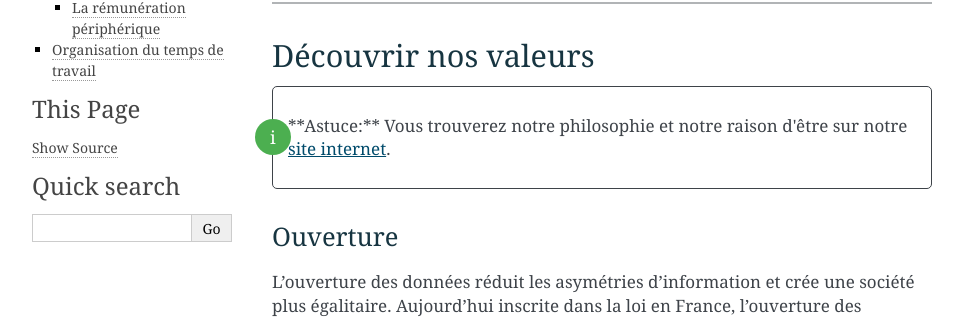
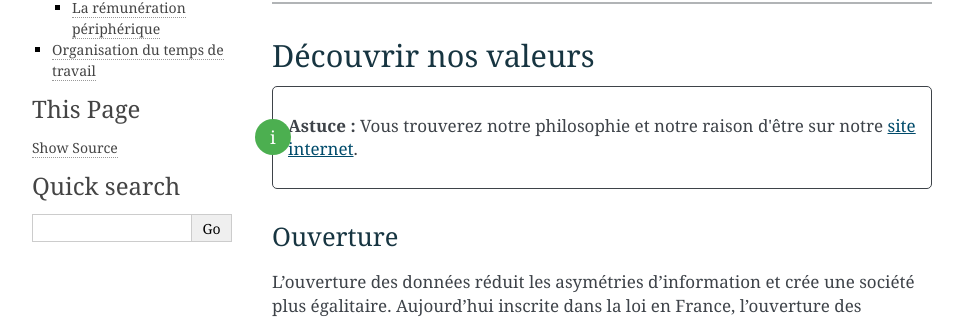
Before and after one commit to datactivist/documentation-datactivist, a Sphinx documentation site: the page built from docs/source/travailler-chez-datactivist.md, in a window 1280 px wide and 900 px high. Shown: the part 391-710 px from the top of the window, without its empty margins (148-1111 px from the left). Built offline with Sphinx 7.4.7, drawn with Linux system fonts in a browser that asks for light colours.

```diff
--- a/docs/source/travailler-chez-datactivist.md
+++ b/docs/source/travailler-chez-datactivist.md
@@ -12,7 +12,7 @@ Notre mission : réduire les asymétries d’information et permettre à chacun
 
 ## Découvrir nos valeurs
 <aside class="admonition">
-   <p>**Astuce:** Vous trouverez notre philosophie et notre raison d'être sur notre <a href="https://datactivist.coop/fr/a-propos/">site internet</a>.</p>
+   <p><b>Astuce :</b> Vous trouverez notre philosophie et notre raison d'être sur notre <a href="https://datactivist.coop/fr/a-propos/">site internet</a>.</p>
 </aside>
 
 ### Ouverture
```
